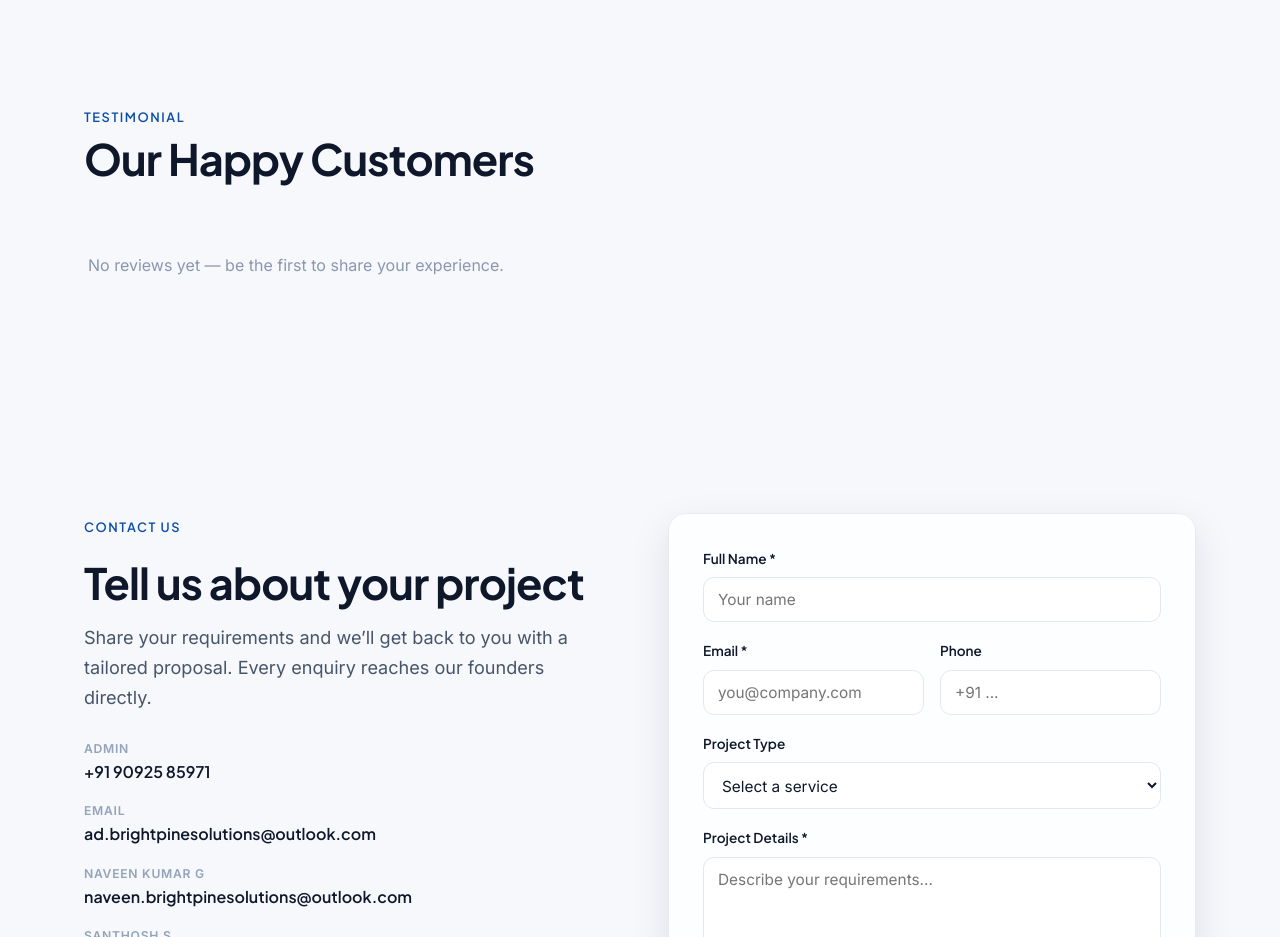
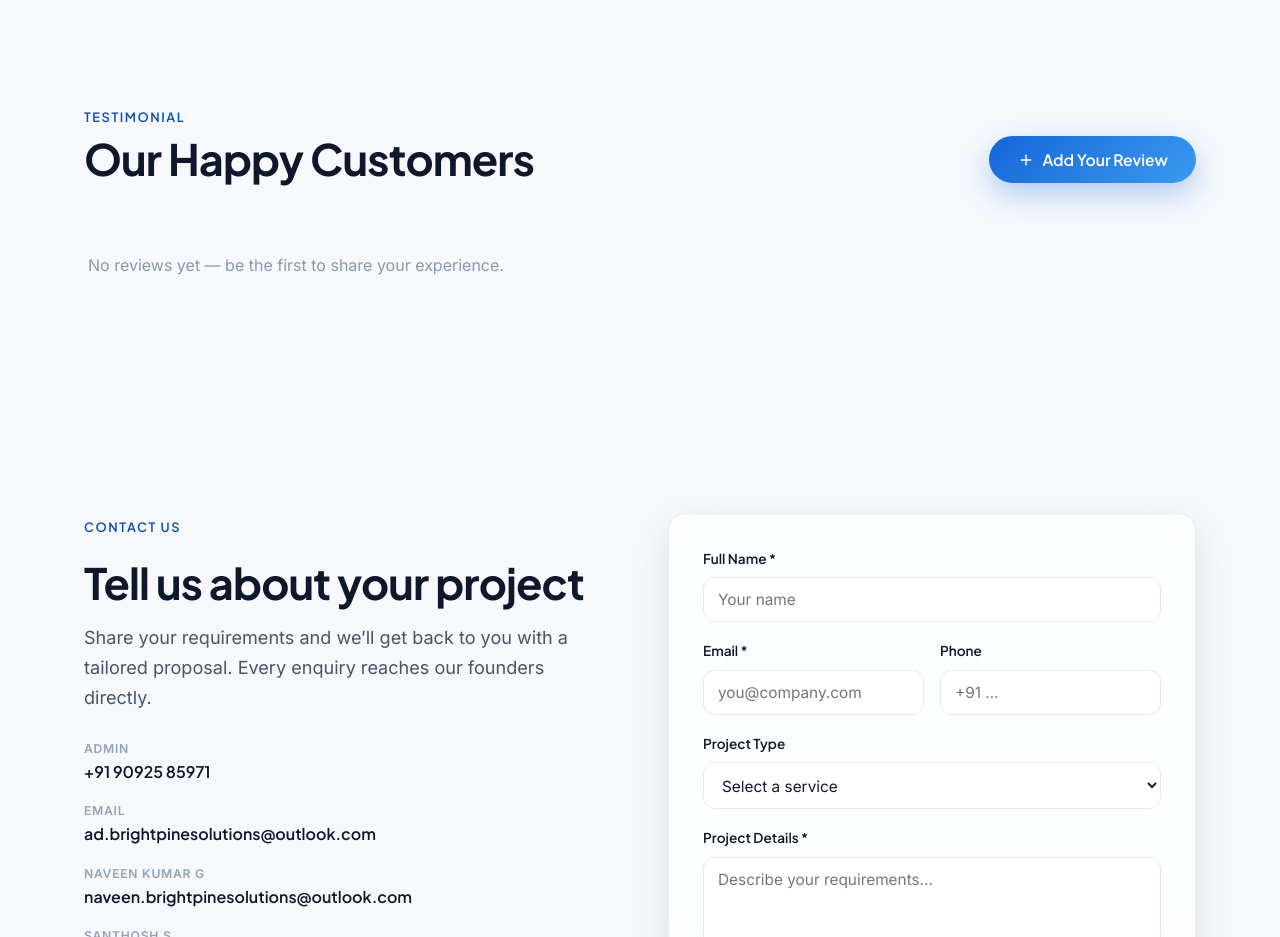
Before and after one commit to BrightPineSolutions/BrightPineSolutions, a website: page index.html in a window 1280 px wide. Shown: the part 6000-6937 px from the top of the page. Drawn offline with Linux system fonts and the light colour scheme; no server answers.

Commit message:
Style changes.

```diff
--- a/index.html
+++ b/index.html
@@ -298,7 +298,7 @@
             <button type="button" class="rev-arrow" id="revNext" aria-label="Next reviews">
               <svg viewBox="0 0 24 24" width="22" height="22" fill="none" stroke="currentColor" stroke-width="2.2"><path d="M9 6l6 6-6 6"/></svg>
             </button>
-            <button type="button" class="btn btn-primary rev-add" id="openReviewTop" style="display:none;">
+            <button type="button" class="btn btn-primary rev-add" id="openReviewTop">
               <svg viewBox="0 0 24 24" width="18" height="18" fill="none" stroke="currentColor" stroke-width="2"><path d="M12 5v14M5 12h14"/></svg>
               Add Your Review
             </button>
```
